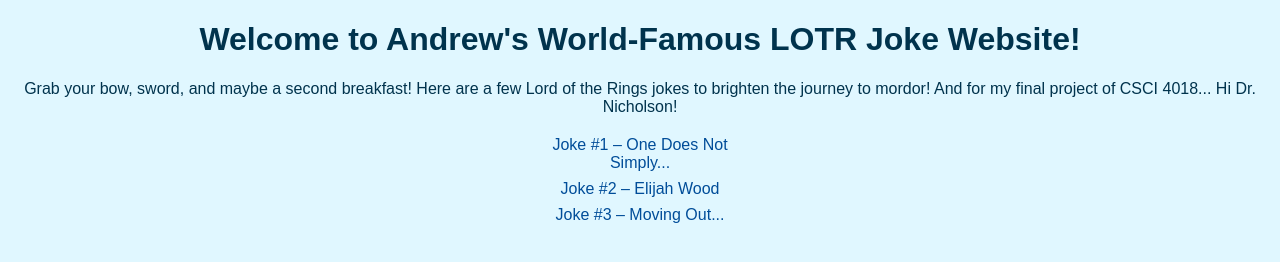
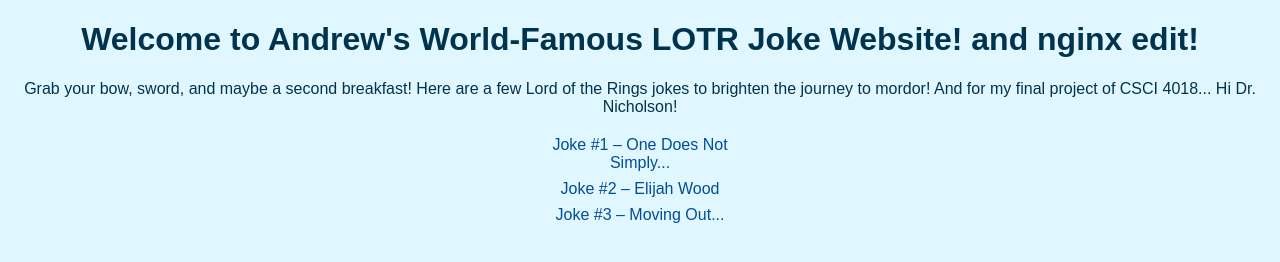
Before and after one commit to AndrewK-03/Final-Website, a plain HTML site: page index.html in a window 1280 px wide. Drawn offline with Linux system fonts and the light colour scheme.

Commit message:
nginx update!

```diff
--- a/index.html
+++ b/index.html
@@ -41,7 +41,7 @@
   </style>
 </head>
 <body>
-  <h1>Welcome to Andrew's World-Famous LOTR Joke Website!</h1>
+  <h1>Welcome to Andrew's World-Famous LOTR Joke Website! and nginx edit!</h1>
 
   <p>
     Grab your bow, sword, and maybe a second breakfast!
```
